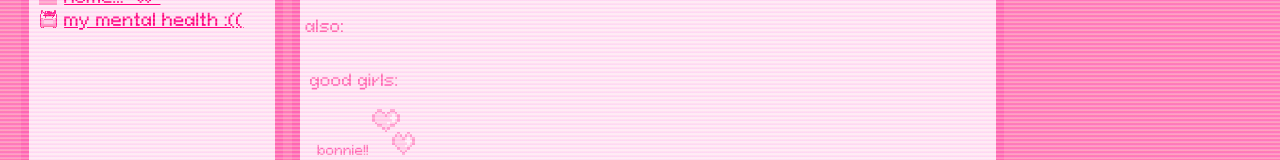
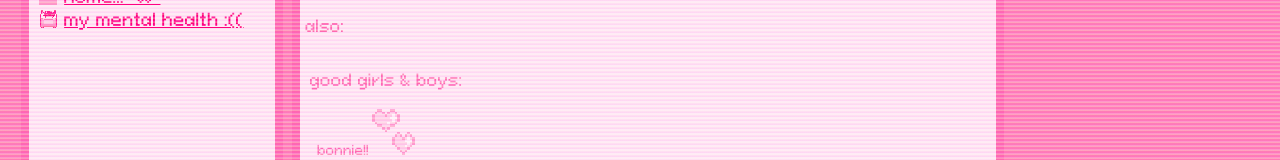
Before and after one commit to vindalyn/2000s_website, a SvelteKit app: page / in a window 1280 px wide. Shown: the part 286-446 px from the top of the page. Built offline with nearby package versions, Linux system fonts and the light colour scheme; grey boxes are pictures that could not be loaded.

Commit message:
didn't mean to misgender bonnie :(((

```diff
--- a/src/routes/MiddleWindow.svelte
+++ b/src/routes/MiddleWindow.svelte
@@ -32,7 +32,7 @@ import Image from "./Image.svelte";
 <p>also:</p>
 
 <table id="extra-list">
-    <p>good girls:</p>
+    <p>good girls & boys:</p>
     <tr>
         <td>bonnie!!<img src="/pix/gifs/cute/hearts.gif" alt="a floating hearts gif ;3" width=46px height=46px></td>
     </tr>
```
